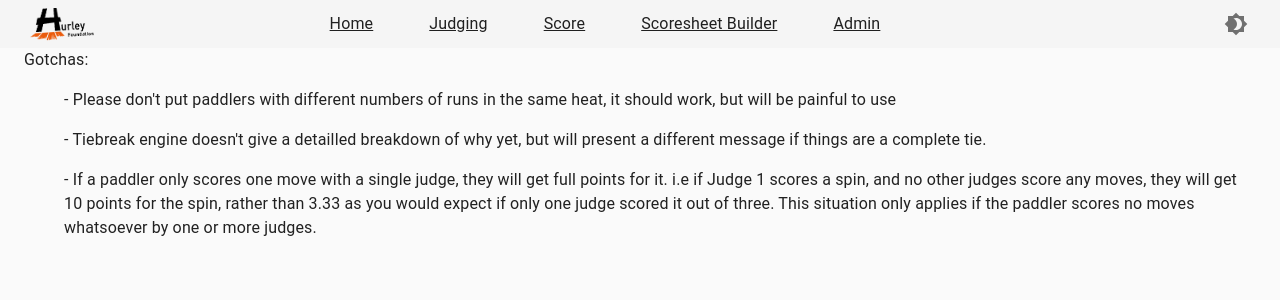
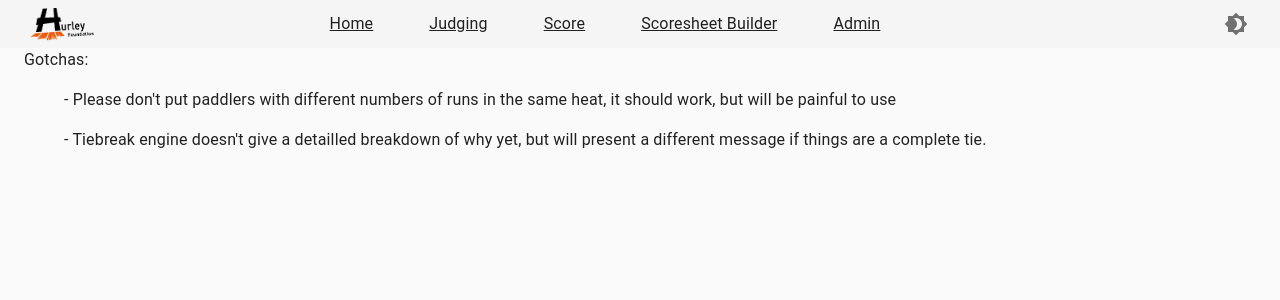
Before and after one commit to AntonyM71/AEMS, a Next.js app in the folder Webapp/: page / in a window 1280 px wide. Shown: the top 300 px of the page. Built offline with nearby package versions, Linux system fonts and the light colour scheme.

Commit message:
Remove cruft

```diff
--- a/Webapp/src/components/competition/HeatSummaryTable.tsx
+++ b/Webapp/src/components/competition/HeatSummaryTable.tsx
@@ -42,7 +42,7 @@ import { HandlePostResponse } from "../../utils/rtkQueryHelper"
 export const HeatSummaryTable = ({
 	showAddAthletes = false
 }: {
-	showAddAthletes: boolean
+	showAddAthletes?: boolean
 }) => {
 	const selectedHeat = useSelector(getSelectedHeat)
 	const { data, isLoading } = useGetOneByPrimaryKeyHeatIdGetQuery({
--- a/Webapp/src/pages/index.tsx
+++ b/Webapp/src/pages/index.tsx
@@ -11,14 +11,6 @@ export default function Score() {
 				but will present a different message if things are a complete
 				tie.
 			</ul>
-			<ul>
-				- If a paddler only scores one move with a single judge, they
-				will get full points for it. i.e if Judge 1 scores a spin, and
-				no other judges score any moves, they will get 10 points for the
-				spin, rather than 3.33 as you would expect if only one judge
-				scored it out of three. This situation only applies if the
-				paddler scores no moves whatsoever by one or more judges.
-			</ul>
 		</div>
 	)
 }
```
